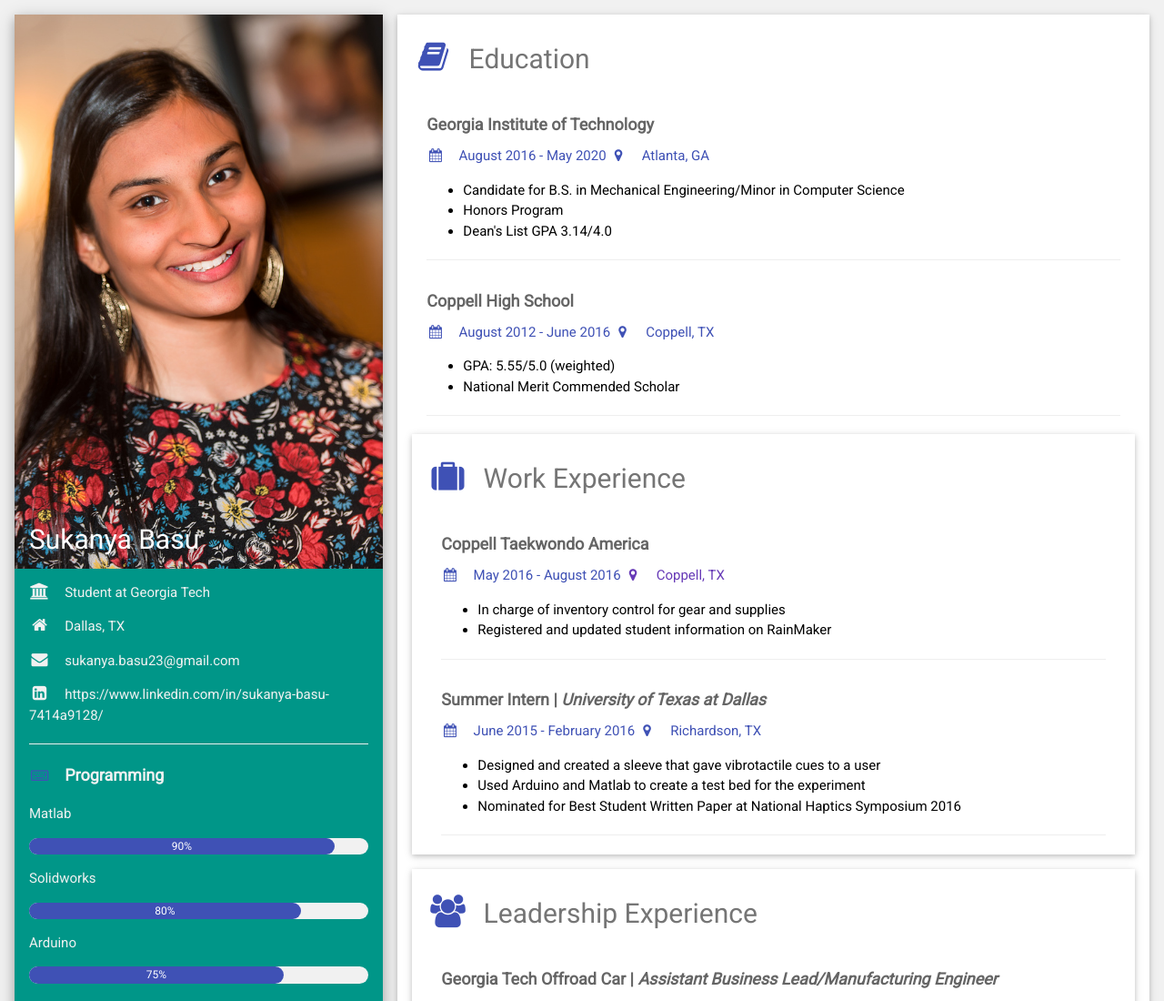
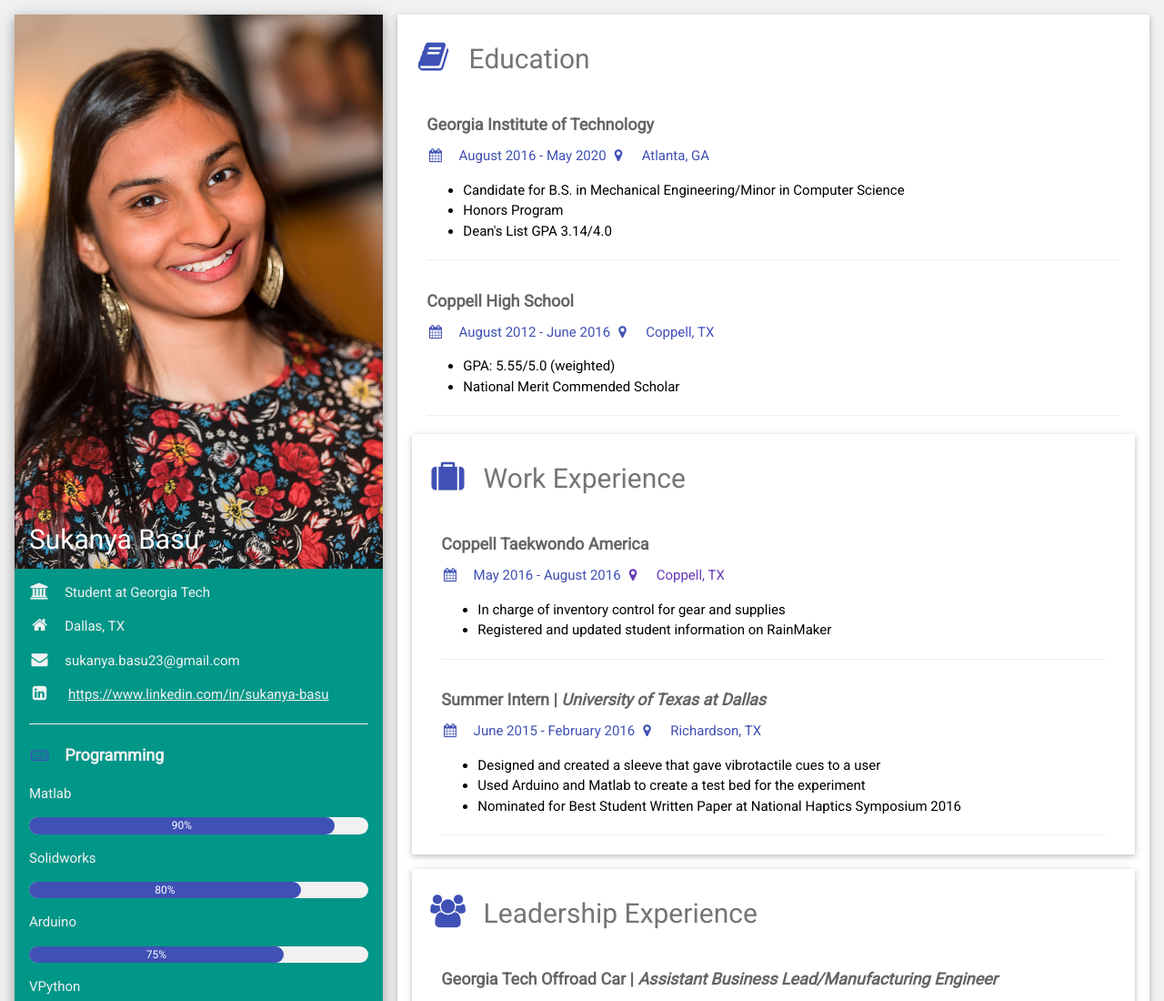
Before and after one commit to sukanya-basu/sukanya-basu.github.io, a plain HTML site: page index.html in a window 1280 px wide. Shown: the top 1100 px of the page at 91% size. Drawn offline with nearby package versions, Linux system fonts and the light colour scheme.

Commit message:
Update index.html

```diff
--- a/index.html
+++ b/index.html
@@ -31,7 +31,7 @@ html,body,h1,h2,h3,h4,h5,h6 {font-family: "Roboto", sans-serif}
           <p><i class="fa fa-institution fa-fw w3-margin-right w3-large w3-text-light-grey"></i>Student at Georgia Tech</p>
           <p><i class="fa fa-home fa-fw w3-margin-right w3-large w3-text-light-grey"></i>Dallas, TX</p>
           <p><i class="fa fa-envelope fa-fw w3-margin-right w3-large w3-text-light-grey"></i>sukanya.basu23@gmail.com</p>
-	  <p><i class="fa fa-linkedin-square fa-fw w3-margin-right w3-large w3-text-light-grey"></i><href>https://www.linkedin.com/in/sukanya-basu-7414a9128/</href></p>
+	  <p><i class="fa fa-linkedin-square fa-fw w3-margin-right w3-large w3-text-light-grey"></i> <a href="https://www.linkedin.com/in/sukanya-basu-7414a9128/">https://www.linkedin.com/in/sukanya-basu</a></p>
           <hr>
 
           <p class="w3-large"><b><i class="fa fa-keyboard-o fa-fw w3-margin-right w3-text-indigo"></i>Programming</b></p>
```
